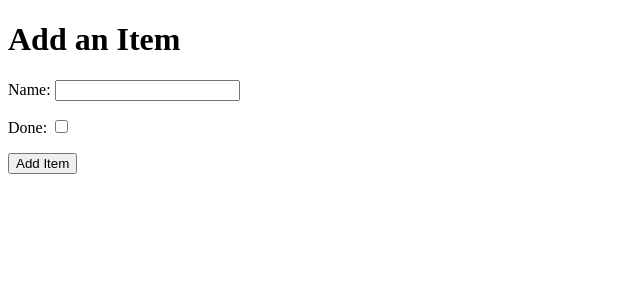
After one commit to GitHubWestie/Django-Getting-setup, a Django app: page /add in a window 1280 px wide. The commit adds this page. Shown: the top 300 px of the page, without its empty margins (0-640 px from the left). Run offline with Django 3.2, Linux system fonts and the light colour scheme.

Commit message:
Added add_item template, view and url

```diff
--- a/django_todo/urls.py
+++ b/django_todo/urls.py
@@ -15,9 +15,10 @@ Including another URLconf
 """
 from django.contrib import admin
 from django.urls import path
-from todo.views import get_todo_list
+from todo.views import get_todo_list, add_item
 
 urlpatterns = [
     path('admin/', admin.site.urls),
-    path("", get_todo_list, name="to do list")
+    path("", get_todo_list, name="to do list"),
+    path("add", add_item, name="add")
 ]
--- /dev/null
+++ b/todo/templates/todo/add_item.html
@@ -0,0 +1,31 @@
+<!DOCTYPE html>
+<html lang="en">
+<head>
+    <meta charset="UTF-8">
+    <meta name="viewport" content="width=device-width, initial-scale=1.0">
+    <title>Document</title>
+</head>
+<body>
+    <h1>Add an Item</h1>
+
+    <form method="post" action="add">
+        <div>
+            <p>
+                <label for="id_name">Name: </label>
+                <input type="text" id="id_name" name="item_name">
+            </p>
+        </div>
+        <div>
+            <p>
+                <label for="id_done">Done: </label>
+                <input type="checkbox" id="id_done" name="done">
+            </p>
+        </div>
+        <div>
+            <p>
+                <button type="submit">Add Item</button>
+            </p>
+        </div>
+    </form>
+</body>
+</html>
--- a/todo/templates/todo/todo_list.html
+++ b/todo/templates/todo/todo_list.html
@@ -24,5 +24,6 @@
             </tr>
         {% endfor %}
     </table>
+    <a href="/add">Add an Item</a>
 </body>
 </html>
--- a/todo/views.py
+++ b/todo/views.py
@@ -22,3 +22,7 @@ def get_todo_list(request):
     }
     # Makes context dictionary available to html template
     return render(request, "todo/todo_list.html", context)
+
+
+def add_item(request):
+    return render(request, "todo/add_item.html")
```
